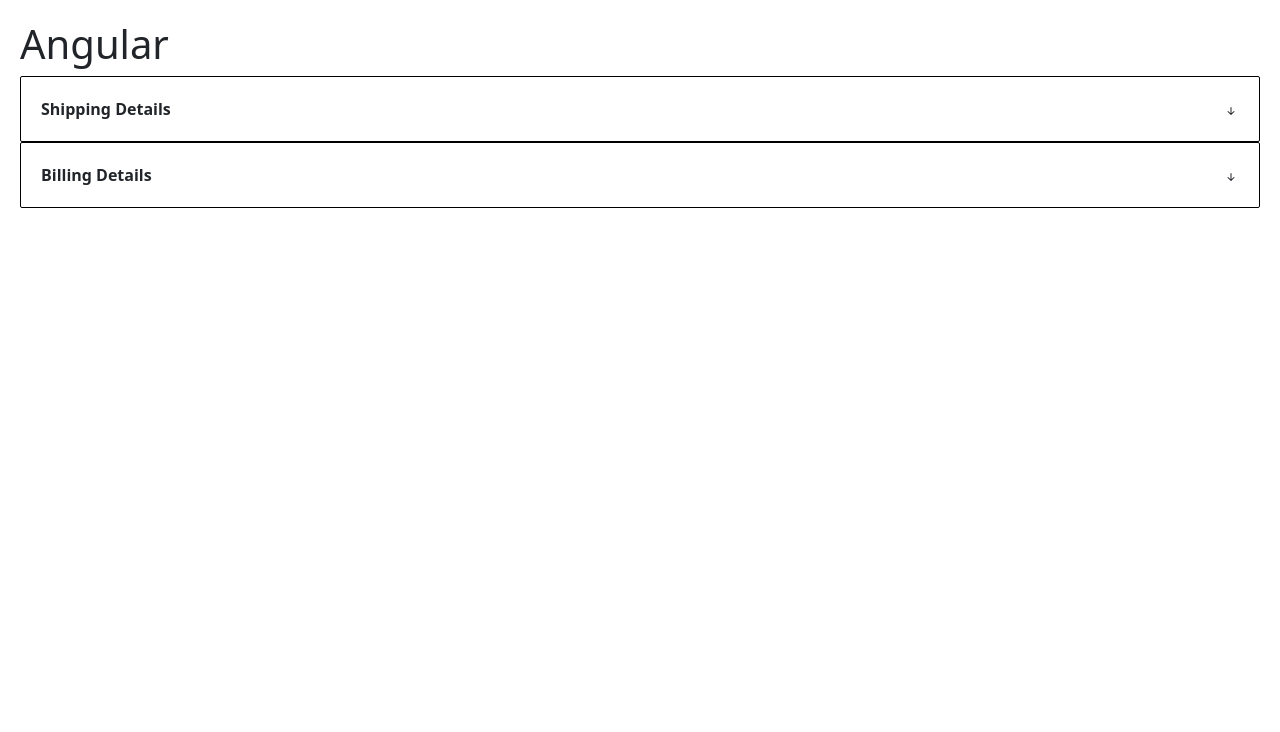
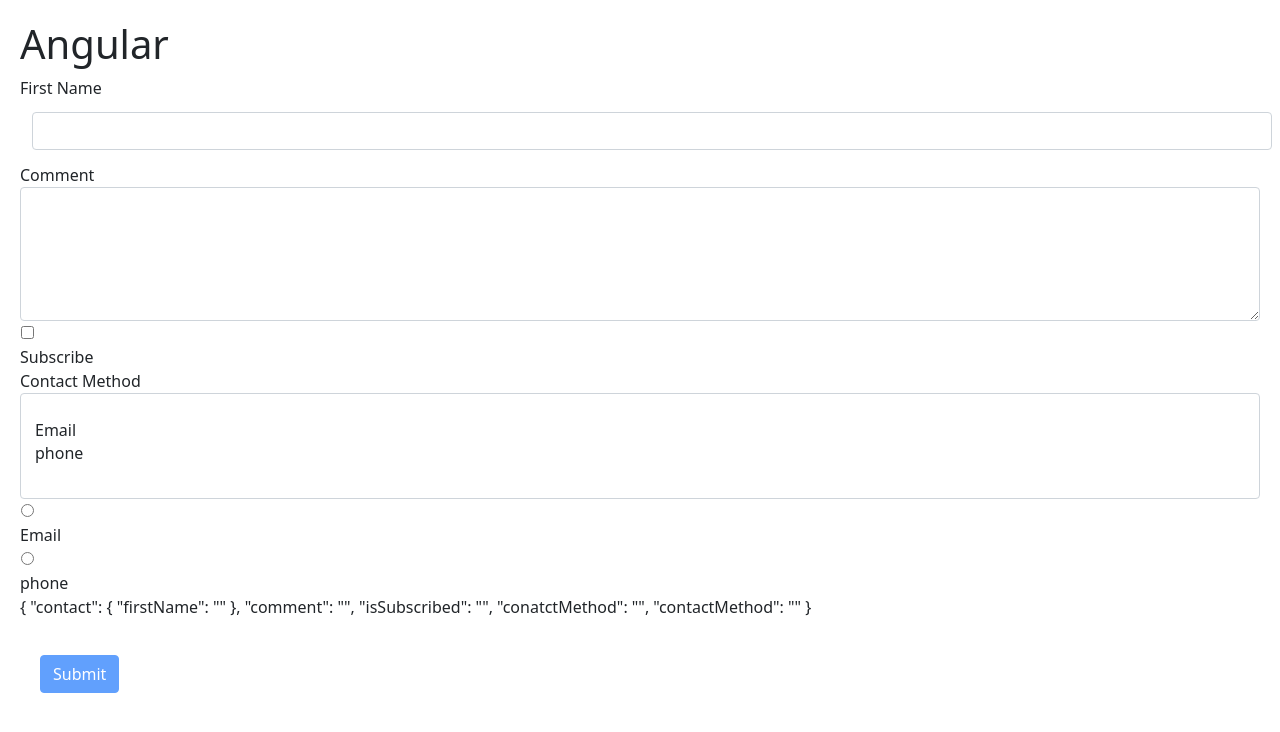
Before and after one commit to isaacdes/hello-world-Angular, an Angular app: page / in a window 1280 px wide. Shown: the top 732 px of the page. Built offline with nearby package versions, Linux system fonts and the light colour scheme.

Commit message:
template driven forms

```diff
--- a/src/app/app.component.html
+++ b/src/app/app.component.html
@@ -122,9 +122,14 @@
 <!-- <input type="text" [appInputFormat]="'uppercase'" /> -->
 
 <!-- Zippy Component -->
-<app-zippy title="Shipping Details">
+<!-- <app-zippy title="Shipping Details">
   Shipping Details Content
 </app-zippy>
 <app-zippy title="Billing Details">
   Billing Details Content
-</app-zippy>
+</app-zippy> -->
+
+
+<!-- Section 7 -->
+<!-- Template-Driven-forms -->
+<app-contact-form></app-contact-form>
--- a/src/app/app.module.ts
+++ b/src/app/app.module.ts
@@ -13,6 +13,7 @@
 import { LikeCompoenentComponent } from './like-compoenent/like-compoenent.component';
 import { InputFormatDirective } from './input-format.directive';
 import { ZippyComponent } from './zippy/zippy.component';
+import { ContactFormComponent } from './contact-form/contact-form.component';
 
 
 @NgModule({
@@ -25,7 +26,8 @@
     PanelComponent,
     LikeCompoenentComponent,
     InputFormatDirective,
-    ZippyComponent
+    ZippyComponent,
+    ContactFormComponent
   ],
   imports: [
     BrowserModule,
--- /dev/null
+++ b/src/app/contact-form/contact-form.component.ts
@@ -0,0 +1,24 @@
+import { Component, OnInit } from '@angular/core';
+
+@Component({
+  selector: 'app-contact-form',
+  templateUrl: './contact-form.component.html',
+  styleUrls: ['./contact-form.component.css']
+})
+export class ContactFormComponent {
+
+  contactMethod = [
+    { id: 1, name: "Email" },
+    { id: 2, name: "phone" }
+  ]
+
+  log(firstname: any) {
+    console.log(firstname);
+  }
+
+  submit(f: any) {
+    console.log(f.value.comment);
+    console.log(f);
+  }
+
+}
--- a/src/styles.css
+++ b/src/styles.css
@@ -29,3 +29,7 @@
     height: 400px;
     border-radius: 80%;
 }
+
+.form-control.ng-touched.ng-invalid {
+    border: 2px solid red;
+}
```
Also changed, not shown: src/app/contact-form/contact-form.component.css (added), 1 other file (tests, documents, lock files or other folders).
